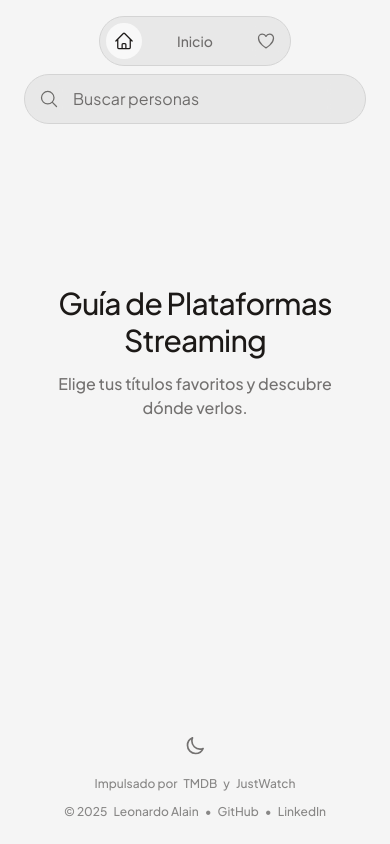
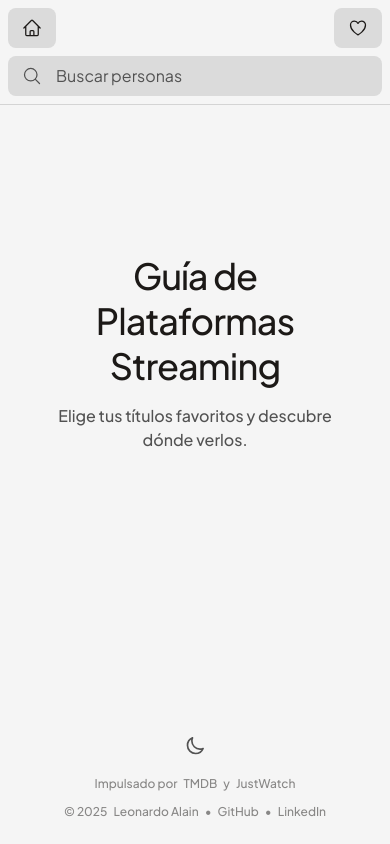
Before and after one commit to leinvg/movie-viewer, a Next.js app: page / in a window 390 px wide. Built offline with nearby package versions, Linux system fonts and the light colour scheme.

Commit message:
refactor: migrar a variables HSL y rediseñar header con layout responsivo

```diff
--- a/src/app/globals.css
+++ b/src/app/globals.css
@@ -5,60 +5,41 @@
 @variant dark (&:is(.dark *));
 
 :root {
-  --canvas: theme(colors.neutral.100);
-  --glass: color-mix(in srgb, theme(colors.neutral.200) 80%, transparent);
-  --glass-hover: color-mix(in srgb, theme(colors.neutral.200) 90%, transparent);
-  --glass-surface: color-mix(
-    in srgb,
-    theme(colors.neutral.50) 90%,
-    transparent
-  );
-  --foreground: theme(colors.stone.900);
-  --foreground-secondary: color-mix(
-    in srgb,
-    theme(colors.stone.900) 60%,
-    transparent
-  );
-  --line: theme(colors.neutral.300);
-  --line-hover: theme(colors.neutral.400);
-  --line-focus: theme(colors.neutral.700);
+  --foreground: hsl(20, 9%, 10%);
+  --foreground-secondary: hsl(0, 0%, 32%);
+
+  --canvas: hsl(0, 0%, 96%);
+  --surface: hsl(0, 0%, 86%);
+  --surface-hover: hsl(0, 0%, 86%);
+
+  --line: hsl(0, 0%, 83%);
+  --line-focus: hsl(0, 0%, 25%);
 }
 
 :root.dark {
-  --canvas: theme(colors.neutral.900);
-  --glass: color-mix(in srgb, theme(colors.neutral.800) 80%, transparent);
-  --glass-hover: color-mix(in srgb, theme(colors.neutral.800) 90%, transparent);
-  --glass-surface: color-mix(
-    in srgb,
-    theme(colors.neutral.600) 90%,
-    transparent
-  );
-  --foreground: theme(colors.stone.100);
-  --foreground-secondary: color-mix(
-    in srgb,
-    theme(colors.stone.100) 60%,
-    transparent
-  );
-  --line: theme(colors.neutral.700);
-  --line-hover: theme(colors.neutral.600);
-  --line-focus: theme(colors.neutral.200);
+  --foreground: hsl(220, 13%, 89%);
+  --foreground-secondary: hsl(0, 0%, 60%);
+
+  --canvas: hsl(220, 12%, 10%);
+  --surface: hsl(220, 12%, 18%);
+  --surface-hover: hsl(220, 12%, 22%);
+
+  --line: hsl(220, 12%, 20%);
+  --line-focus: hsl(220, 12%, 80%);
 }
 
 @theme inline {
-  /* Puntos de interrupción */
-  --breakpoint-xs: 500px;
+  --breakpoint-xs: 400px;
 
-  /* Colores */
-  --color-canvas: var(--canvas);
-  --color-glass: var(--glass);
-  --color-glass-hover: var(--glass-hover);
-  --color-glass-surface: var(--glass-surface);
+  --font-sans: var(--font-jakarta);
+
   --color-foreground: var(--foreground);
   --color-foreground-secondary: var(--foreground-secondary);
+
+  --color-canvas: var(--canvas);
+  --color-surface: var(--surface);
+  --color-surface-hover: var(--surface-hover);
+
   --color-line: var(--line);
-  --color-line-hover: var(--line-hover);
   --color-line-focus: var(--line-focus);
-
-  /* Tipografía */
-  --font-sans: var(--font-jakarta);
 }
--- a/src/app/page.tsx
+++ b/src/app/page.tsx
@@ -4,10 +4,10 @@ export default async function Home() {
   return (
     <div className="flex flex-col justify-center w-full">
       <section className="text-center px-8 md:px-16">
-        <h1 className="mb-3 md:mb-6 text-3xl leading-tight tracking-tight font-medium md:text-6xl">
+        <h1 className="mb-4 sm:mb-6 md:mb-8 text-4xl sm:text-5xl leading-tight tracking-tight font-medium md:text-6xl">
           Guía de Plataformas Streaming
         </h1>
-        <p className="text-foreground-secondary font-medium md:text-xl dark:font-normal">
+        <p className="text-foreground-secondary font-medium sm:text-xl dark:font-normal">
           Elige tus títulos favoritos y descubre dónde verlos.
         </p>
       </section>
--- a/src/components/Header.tsx
+++ b/src/components/Header.tsx
@@ -2,41 +2,30 @@
 
 "use client";
 
+import Link from "next/link";
+import { Suspense } from "react";
+import { useSearchParams } from "next/navigation";
+import { useFavorites } from "@/hooks/useFavorites";
 import SearchBar from "./SearchBar";
-import Link from "next/link";
-import { usePathname, useSearchParams } from "next/navigation";
 
-const LINK_BASE =
-  "p-2 rounded-full transition-all outline-none focus-visible:ring-2 focus-visible:ring-border-focus hover:text-foreground";
+const NAV_LINK =
+  "flex items-center gap-2 py-2.5 px-3.5 bg-surface rounded-lg outline-none transition-all hover:bg-surface-hover focus-visible:ring-2 focus-visible:bg-surface-hover";
 
-const PAGE_TITLES: Record<string, string> = {
-  "/": "Inicio",
-  "/favorites": "Favoritos",
-  "/search": "Resultados",
-};
-
-export default function Header() {
-  const pathname = usePathname();
+function HeaderContent() {
   const searchParams = useSearchParams();
   const currentQuery = searchParams.get("q") || "";
-  const title = PAGE_TITLES[pathname] || "Buscar";
-
-  const isHomePage = pathname === "/";
-  const isFavoritesPage = pathname === "/favorites";
+  const { favorites } = useFavorites();
+  const favCount = favorites.length;
 
   return (
-    <header className="fixed left-1/2 -translate-x-1/2 w-full max-w-xl z-50 sm:px-0 px-6 pt-4 flex flex-col gap-2 items-center">
-      <div className="flex justify-between items-center w-48 backdrop-blur-lg bg-glass rounded-full p-1.5 text-foreground-secondary border border-line hover:bg-glass-hover hover:border-line-hover transition-all">
-        <Link
-          href="/"
-          className={`${LINK_BASE} ${
-            isHomePage ? "bg-glass-surface text-foreground" : ""
-          }`}
-        >
+    <header className="fixed top-0 z-50 flex flex-wrap xs:flex-nowrap w-full gap-2 p-2 bg-canvas border-b border-line transition-all sm:left-1/2 sm:-translate-x-1/2 sm:max-w-lg sm:border-x sm:rounded-b-2xl">
+      <div className="flex-1 flex order-1 sm:flex-initial">
+        <Link href="/" className={NAV_LINK} aria-label="Inicio">
           <svg
             xmlns="http://www.w3.org/2000/svg"
             viewBox="0 0 24 24"
-            className="size-5 fill-none stroke-current stroke-[1.5px]"
+            className="size-5 stroke-current stroke-[1.5px] fill-none"
+            aria-hidden="true"
           >
             <path
               strokeLinecap="round"
@@ -45,17 +34,19 @@ export default function Header() {
             />
           </svg>
         </Link>
-        <h2 className="px-2 text-sm font-medium dark:font-normal">{title}</h2>
-        <Link
-          href="/favorites"
-          className={`${LINK_BASE} ${
-            isFavoritesPage ? "bg-glass-surface text-foreground" : ""
-          }`}
-        >
+      </div>
+
+      <div className="w-full order-3 xs:order-2">
+        <SearchBar initialQuery={currentQuery} />
+      </div>
+
+      <div className="flex-1 flex order-2 justify-end xs:flex-initial xs:order-3">
+        <Link href="/favorites" className={NAV_LINK} aria-label="Favoritos">
           <svg
             xmlns="http://www.w3.org/2000/svg"
             viewBox="0 0 24 24"
-            className="size-5 fill-none stroke-current stroke-[1.5px]"
+            className="size-5 stroke-current stroke-[1.5px] fill-none"
+            aria-hidden="true"
           >
             <path
               strokeLinecap="round"
@@ -63,9 +54,19 @@ export default function Header() {
               d="M21 8.25c0-2.485-2.099-4.5-4.688-4.5-1.935 0-3.597 1.126-4.312 2.733-.715-1.607-2.377-2.733-4.313-2.733C5.1 3.75 3 5.765 3 8.25c0 7.22 9 12 9 12s9-4.78 9-12Z"
             />
           </svg>
+          {favCount > 0 && (
+            <span className="text-xs font-medium">{favCount}</span>
+          )}
         </Link>
       </div>
-      <SearchBar initialQuery={currentQuery} />
     </header>
   );
 }
+
+export default function Header() {
+  return (
+    <Suspense fallback={null}>
+      <HeaderContent />
+    </Suspense>
+  );
+}
--- a/src/components/SearchBar.tsx
+++ b/src/components/SearchBar.tsx
@@ -73,7 +73,7 @@ export default function SearchBar({ initialQuery = "" }: SearchBarProps) {
   return (
     <form
       onSubmit={handleSubmit}
-      className="relative flex items-center w-full overflow-hidden rounded-full bg-glass text-foreground-secondary backdrop-blur-lg transition-all hover:bg-glass-hover hover:text-foreground focus-within:bg-glass-hover focus-within:text-foreground has-[input:focus]:border-line-hover border border-line hover:border-line-hover"
+      className="relative flex items-center w-full overflow-hidden rounded-lg text-foreground-secondary bg-surface transition-all hover:bg-surface-hover hover:text-foreground focus-within:bg-surface-hover focus-within:text-foreground"
     >
       <button
         type="submit"
@@ -98,7 +98,9 @@ export default function SearchBar({ initialQuery = "" }: SearchBarProps) {
         value={query}
         onChange={(e) => setQuery(e.target.value)}
         placeholder={placeholder}
-        className="w-full px-12 py-3 rounded-full bg-transparent placeholder-foreground-secondary outline-none transition-all"
+        className={`w-full pl-12 py-2 bg-transparent placeholder-foreground-secondary outline-none transition-all ${
+          query ? "pr-12" : "pr-4"
+        }`}
         autoComplete="off"
         enterKeyHint="search"
       />
--- a/src/hooks/useFavorites.ts
+++ b/src/hooks/useFavorites.ts
@@ -14,6 +14,7 @@ export const useFavorites = () => {
 
   // Leer favoritos del localStorage
   const getFavoritesFromStorage = (): TMDBMedia[] => {
+    if (typeof window === "undefined") return [];
     try {
       const raw = localStorage.getItem("mv_favorites");
       const arr = raw ? JSON.parse(raw) : [];
@@ -25,6 +26,8 @@ export const useFavorites = () => {
 
   // Inicializar y escuchar cambios
   useEffect(() => {
+    if (typeof window === "undefined") return;
+
     setFavorites(getFavoritesFromStorage());
 
     const onStorage = () => {
@@ -55,8 +58,11 @@ export const useFavorites = () => {
 
   // Guardar favoritos en localStorage y emitir evento
   const saveFavoritesAndNotify = (items: TMDBMedia[]) => {
-    localStorage.setItem("mv_favorites", JSON.stringify(items));
-    window.dispatchEvent(new Event("mv_favorites_changed"));
+    setFavorites(items);
+    if (typeof window !== "undefined") {
+      localStorage.setItem("mv_favorites", JSON.stringify(items));
+      window.dispatchEvent(new Event("mv_favorites_changed"));
+    }
   };
 
   // Añadir a favoritos
```
